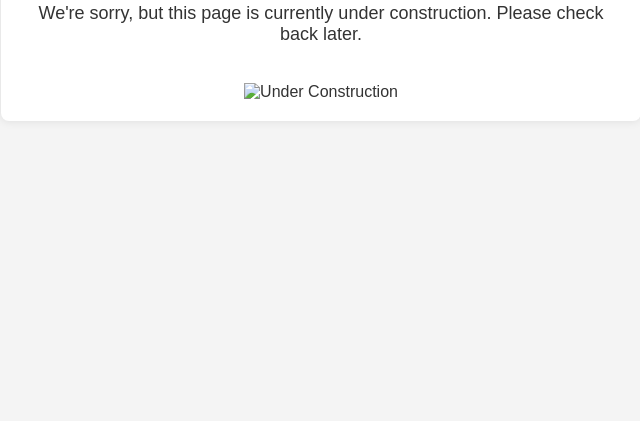
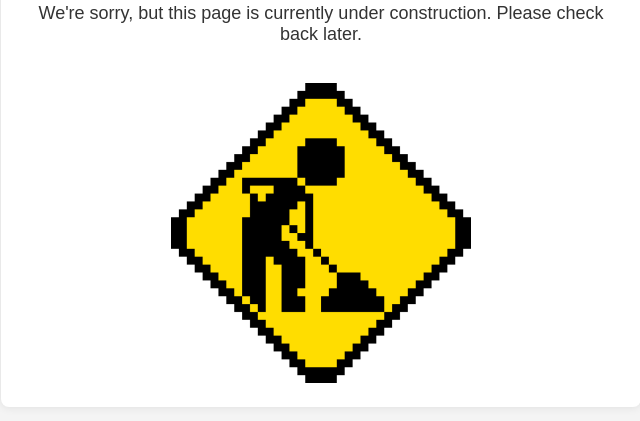
Before and after one commit to Paubp06/Paubp06.github.io, a plain HTML site: page index.html in a window 1280 px wide. Shown: the part 207-628 px from the top of the page, without its empty margins (319-959 px from the left). Drawn offline with Linux system fonts and the light colour scheme.

Commit message:
Update index.html

```diff
--- a/index.html
+++ b/index.html
@@ -39,7 +39,7 @@
     <div class="container">
         <h1>Page Under Construction</h1>
         <p>We're sorry, but this page is currently under construction. Please check back later.</p>
-        <img src="under-construction.gif" alt="Under Construction">
+        <img src="under_construction.gif" alt="Under Construction">
     </div>
 </body>
 </html>
```
